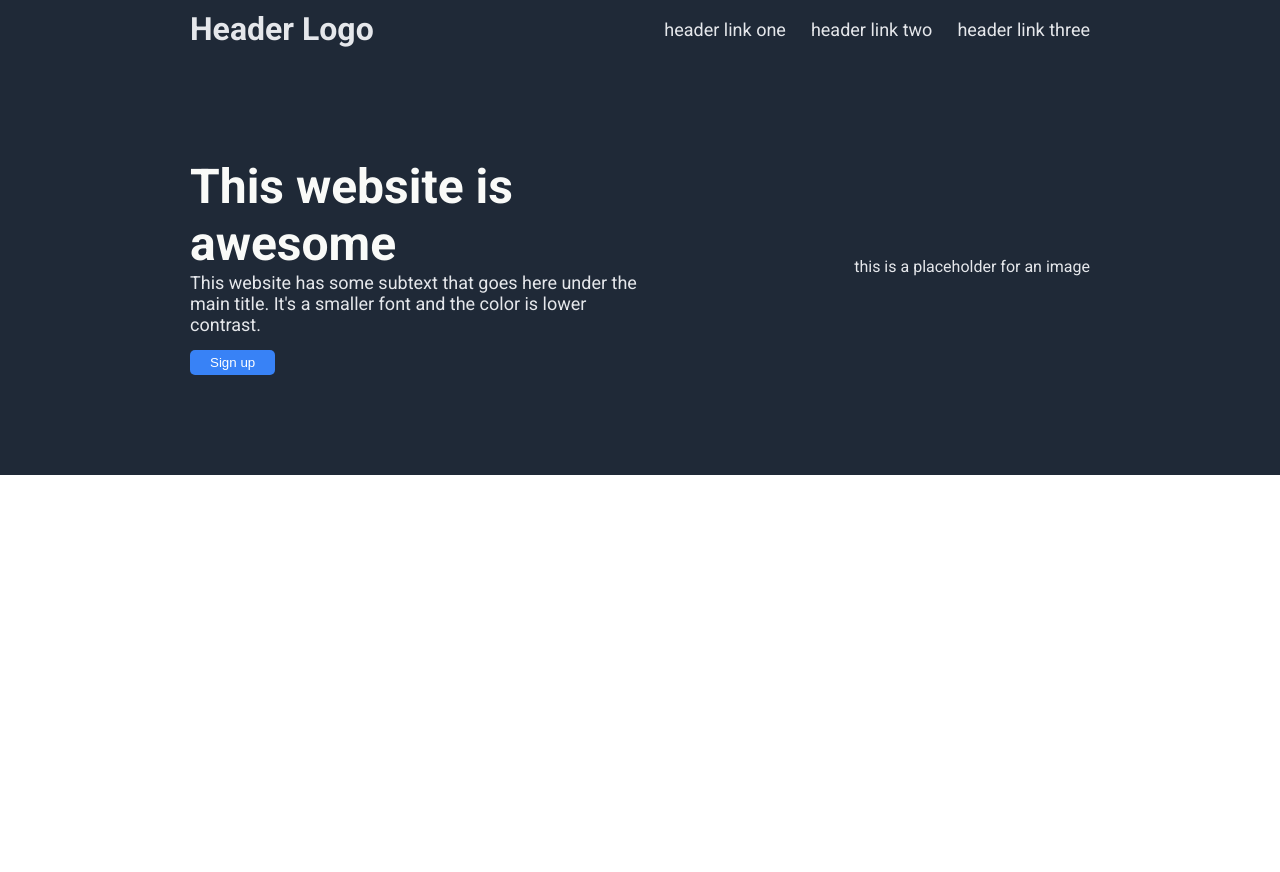
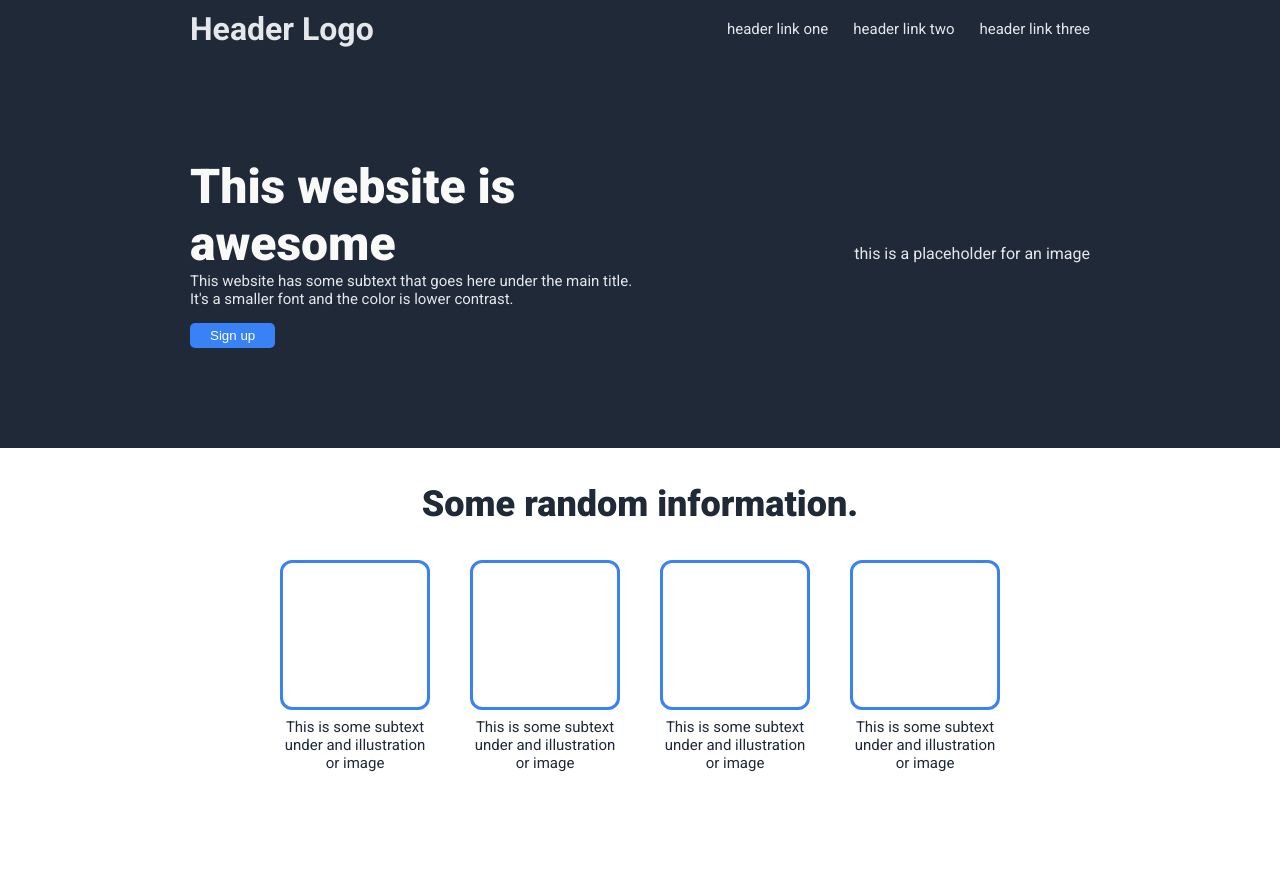
Before and after one commit to vince2td/Landing-Page, a plain HTML site: page index.html in a window 1280 px wide. Before the commit the page ends 800 px from the top, so only its background shows below. Drawn offline with Linux system fonts and the light colour scheme.

Commit message:
Add html and style for information section

```diff
--- a/index.html
+++ b/index.html
@@ -42,7 +42,56 @@
                 <div class="image"> this is a placeholder for an image</div>
             </div>
         </div>
+
     </div>
+
+    <div class="main">
+
+        <div class="mid-section">
+            <h2 class="sub-title">Some random information.</h2>
+
+            <div class="sub-container">
+                <div class="profile">
+                    <div class="image-container">
+
+                    </div>
+
+                    <p class="profile-text">
+                        This is some subtext under and illustration or image
+                    </p>
+                </div>
+                <div class="profile">
+                    <div class="image-container">
+
+                    </div>
+
+                    <p class="profile-text">
+                        This is some subtext under and illustration or image
+                    </p>
+                </div>
+                <div class="profile">
+                    <div class="image-container">
+
+                    </div>
+
+                    <p class="profile-text">
+                        This is some subtext under and illustration or image
+                    </p>
+                </div>
+
+                <div class="profile">
+                    <div class="image-container">
+
+                    </div>
+
+                    <p class="profile-text">
+                        This is some subtext under and illustration or image
+                    </p>
+                </div>
+            </div>
+        </div>
+    </div>
+
 
 </body>
 
--- a/style.css
+++ b/style.css
@@ -1,4 +1,5 @@
-@import url('https://fonts.googleapis.com/css2?family=Roboto:wght@400;700&display=swap');
+
+@import url('https://fonts.googleapis.com/css2?family=Roboto:ital,wght@0,100..900;1,100..900&display=swap');
 
 * {
     padding: 0;
@@ -50,13 +51,21 @@ button {
 
 .header-links,
 .hero-sub {
-    font-size: 18px;
+    font-size: 15px;
     color: #E5E7EB;
 }
 
 .header-title {
     font-size: 24px;
     color: #F9FAF9;
+}
+
+.sub-title {
+    padding: 35px 0;
+    text-align: center;
+    font-size: 36px;
+    font-weight: 900;
+    color: #1F2937
 }
 
 .hero {
@@ -88,3 +97,32 @@ button {
     color: #F9FAF8;
     font-weight: 900;
 }
+
+.profile-text {
+    font-size: 15px;
+    color: #1F2937;
+    text-align: center;
+}
+
+.sub-container {
+    width: 900px;
+    display: flex;
+    justify-content: center;
+    gap: 40px;
+}
+
+.image-container {
+    width: 150px;
+    height: 150px;
+    border: 3px solid #3882F6;
+    border-radius: 12px;
+}
+
+.profile {
+    max-width: 150px;
+    display: flex;
+    flex-direction: column;
+    align-items: center;
+    gap: 8px;
+    margin-bottom: 100px;
+}
```
